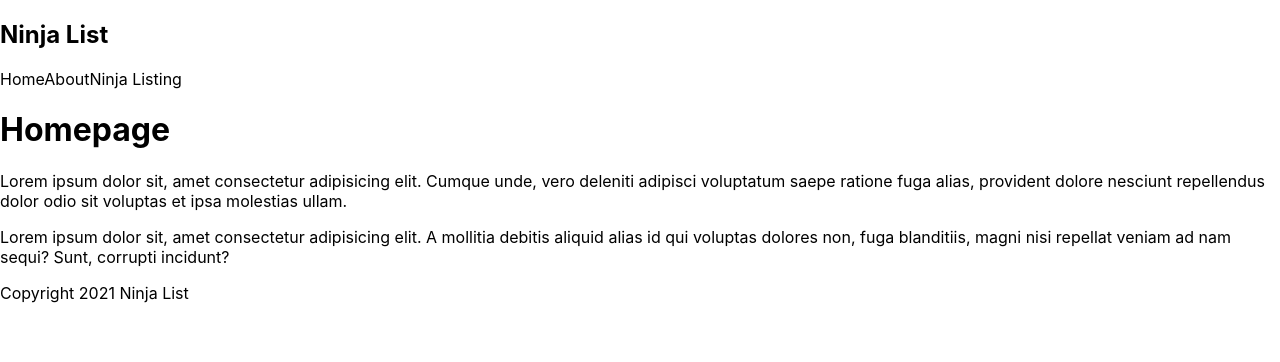
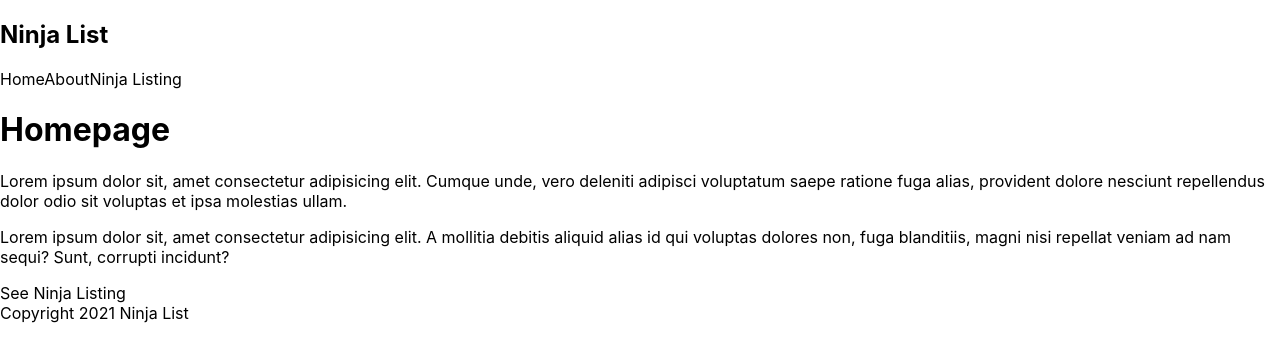
Before and after one commit to Enrige13/ninjalist, a Next.js app: page / in a window 1280 px wide. Shown: the top 362 px of the page. Built offline with nearby package versions, Linux system fonts and the light colour scheme.

Commit message:
#4: Linking Between Pages

```diff
--- a/comps/Navbar.js
+++ b/comps/Navbar.js
@@ -1,12 +1,14 @@
+import Link from 'next/link'
+
 const Navbar = () => {
     return (
         <nav>
             <div className="logo">
                 <h1>Ninja List</h1>
             </div>
-            <a>Home</a>
-            <a>About</a>
-            <a>Ninja Listing</a>
+            <Link href="/"><a>Home</a></Link>
+            <Link href="/about"><a>About</a></Link>
+            <Link href="/ninjas"><a>Ninja Listing</a></Link>
         </nav>
     );
 }
--- a/pages/index.js
+++ b/pages/index.js
@@ -3,6 +3,7 @@
 import Navbar from '../comps/Navbar'
 import Footer from '../comps/Footer'
 import styles from '../styles/Home.module.css'
+import Link from 'next/link'
 
 export default function Home() {
   return (
@@ -11,6 +12,9 @@
       <h1>Homepage</h1>
       <p>Lorem ipsum dolor sit, amet consectetur adipisicing elit. Cumque unde, vero deleniti adipisci voluptatum saepe ratione fuga alias, provident dolore nesciunt repellendus dolor odio sit voluptas et ipsa molestias ullam.</p>
       <p>Lorem ipsum dolor sit, amet consectetur adipisicing elit. A mollitia debitis aliquid alias id qui voluptas dolores non, fuga blanditiis, magni nisi repellat veniam ad nam sequi? Sunt, corrupti incidunt?</p>
+      <Link href="/ninjas">
+        <a>See Ninja Listing</a>
+      </Link>
       <Footer />
     </div>
   )
```
